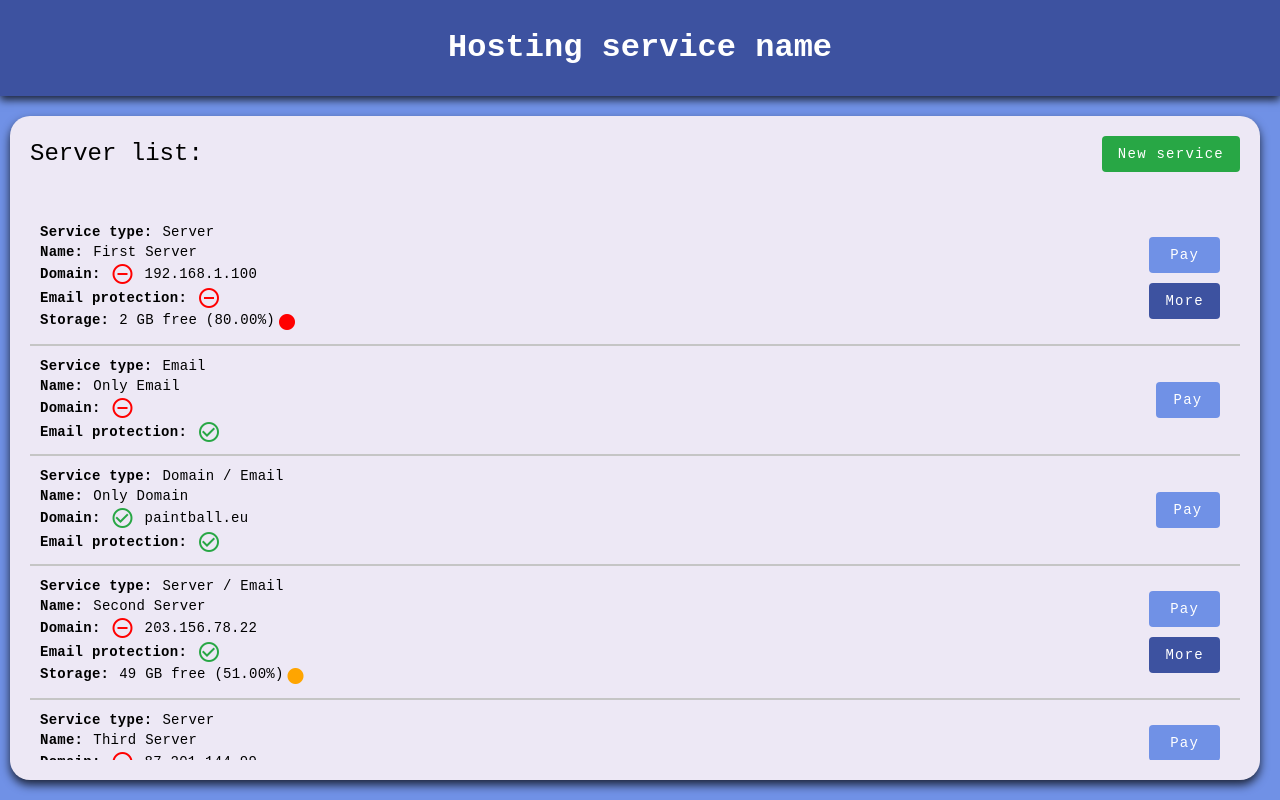
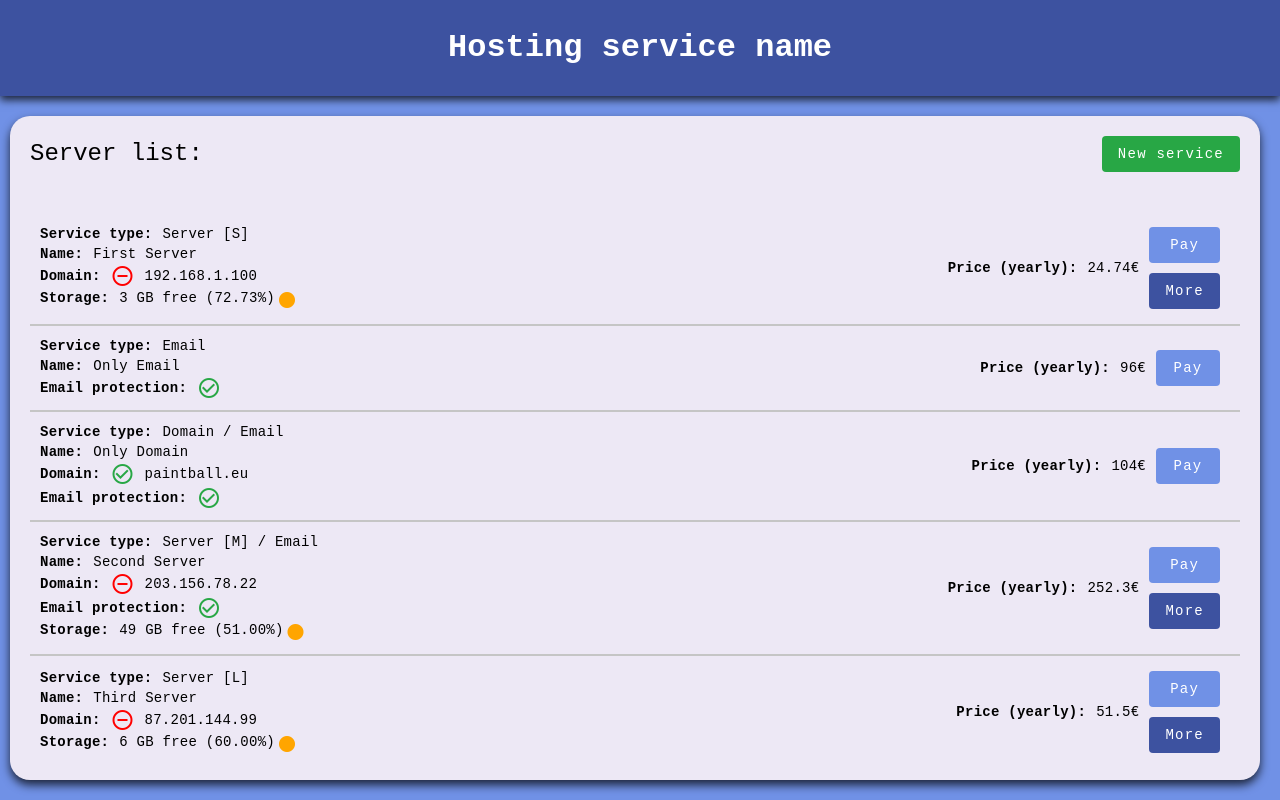
Before and after one commit to Sushilla/Hosting-service---DEMO-project, an Angular app: page / in a window 1280 px wide. Built offline with nearby package versions, Linux system fonts and the light colour scheme.

Commit message:
[FIX] Fixed positioning of price. Added enum of server pricing

```diff
--- /dev/null
+++ b/src/app/service-dashboard/Models/Enum/ServerPlanEnum.ts
@@ -0,0 +1,5 @@
+export enum ServerPlanEnum{
+    S = 0,
+    M,
+    L
+}
--- a/src/app/service-dashboard/Services/UIService/uiservice.service.ts
+++ b/src/app/service-dashboard/Services/UIService/uiservice.service.ts
@@ -8,8 +8,8 @@ export class UIServiceService {
   constructor() { }
 
   GenerateRandomIPv4Address() {
-    var address = [];
-    for (var i = 0; i < 4; i++) {
+    let address = [];
+    for (let i = 0; i < 4; i++) {
         address.push(Math.floor(Math.random() * 256));
     }
     return address.join('.');
--- a/src/app/service-dashboard/components/service-list/service-list.component.html
+++ b/src/app/service-dashboard/components/service-list/service-list.component.html
@@ -10,11 +10,13 @@
     <div *ngFor="let service of UserServiceList"
       style="border-bottom: 2px solid #c5c5c5; display: flex; justify-content: space-between; align-items: center; padding: 10px;">
 
+      <div style="display: flex; justify-content: space-between; align-items: center; flex-wrap: wrap; width: 100%;">
+
         <div>
           <span class="display">
             <p class="bold">Service type: </p>
             <p style="margin-left: 10px !important;">{{GetServiceType(service.own_server, service.own_domain,
-            service.email_protection)}}</p>
+              service.email_protection, service.server_configuration.current_server_plan)}}</p>
           </span>
 
           <span class="display">
@@ -22,7 +24,8 @@
             <p style="margin-left: 10px !important;">{{service.service_name}}</p>
           </span>
 
-        <span class="display" style="align-items: center; flex-wrap: wrap;">
+          <span *ngIf="service.own_domain || service.own_server" class="display"
+            style="align-items: center; flex-wrap: wrap;">
             <p class="display-align_center bold">Domain:
               <mat-icon [ngStyle]="{'color':service.own_domain ? '#28a745' : 'red'}"
                 style="margin: 0 10px !important;">{{service.own_domain ?
@@ -32,7 +35,7 @@
             <p>{{service.domain}}</p>
           </span>
 
-        <span class="display">
+          <span *ngIf="service.email_protection" class="display">
             <p class="display-align_center bold">Email protection:
               <mat-icon [ngStyle]="{'color':service.email_protection ? '#28a745' : 'red'}"
                 style="margin-left: 10px !important;">{{service.email_protection ?
@@ -52,6 +55,13 @@
 
         </div>
 
+        <span class="display-align_center">
+          <p class="bold">Price (yearly): </p>
+          <p style="margin-left: 10px !important;">{{CalculateYearlyPrice(service)}}€</p>
+        </span>
+
+      </div>
+
       <div style="max-width: 100px; display: flex; flex-direction: column;">
         <button mat-flat-button style="background-color: #7091e6; color: #ffffff; margin: 5px 10px">Pay</button>
         <button mat-flat-button *ngIf=" service.own_server"
--- a/src/app/service-dashboard/components/service-list/service-list.component.ts
+++ b/src/app/service-dashboard/components/service-list/service-list.component.ts
@@ -4,6 +4,8 @@ import { MatTableModule } from '@angular/material/table';
 import { UserServerList } from '../../Models/Interface/UserServerList';
 import { CommonModule } from '@angular/common';
 import { MatIconModule } from '@angular/material/icon';
+import { Pricing } from '../../Models/Interface/Pricing';
+import { ServerPlanEnum } from '../../Models/Enum/ServerPlanEnum';
 
 @Component({
   selector: 'app-service-list',
@@ -14,7 +16,10 @@ import { MatIconModule } from '@angular/material/icon';
 })
 export class ServiceListComponent {
   @Input() UserServiceList!: UserServerList[];
+  @Input() ServicePricing!: Pricing;
   @Output() ServerInformationData = new EventEmitter();
+
+  private PlanEnum = ServerPlanEnum;
 
   GetPercentageOfFreeStorage(service_data: UserServerList): number {
     return (
@@ -23,16 +28,42 @@ export class ServiceListComponent {
     );
   }
 
-  AddNewServiceModal() {}
-
-  GetServiceType(server: boolean, domain: boolean, email: boolean): string {
-    var type: string[] = [];
-    if(server)
-      type.push("Server");
-    if(domain)
-      type.push("Domain");
-    if(email)
-      type.push("Email");
+  GetServiceType(
+    server: boolean,
+    domain: boolean,
+    email: boolean,
+    plan: number
+  ): string {
+    let type: string[] = [];
+    if (server) type.push('Server [' + this.PlanEnum[plan] + ']');
+    if (domain) type.push('Domain');
+    if (email) type.push('Email');
     return type.join(' / ');
   }
+
+  CalculateYearlyPrice(service: UserServerList): number {
+    let price_yearly: number = 0;
+    // Price for yearly domain
+    if (service.own_domain) price_yearly += this.ServicePricing.domain_yearly;
+    // Price for monthly email protection
+    if (service.email_protection)
+      price_yearly += this.ServicePricing.email_protection_monthly * 12;
+    // Price for monthly server
+    if (service.own_server) {
+      price_yearly +=
+        this.ServicePricing.server_monthly[
+          service.server_configuration.current_server_plan
+        ];
+      // 10 GB are free. For more, need to pay monthly charge
+      if (service.server_configuration.storage > 10)
+        price_yearly +=
+          service.server_configuration.storage *
+          this.ServicePricing.storage_for_gb_monthly *
+          12;
+    }
+
+    return price_yearly;
+  }
+
+  AddNewServiceModal() {}
 }
--- a/src/app/service-dashboard/service-dashboard.component.html
+++ b/src/app/service-dashboard/service-dashboard.component.html
@@ -3,10 +3,10 @@
 
   <div class="container-services" style="display: flex; flex-direction: row; position: relative;">
     <app-server-resources *ngIf="SelectedService" style="width: 40%"
-      [UserPlanProperties]="ServerPlans[SelectedService.server_configuration.current_server_plan]" [UserServerProperties]="SelectedService"
-      (ClosePanel)="SelectedService = undefined"></app-server-resources>
+      [UserPlanProperties]="ServerPlans[SelectedService.server_configuration.current_server_plan]"
+      [UserServerProperties]="SelectedService" (ClosePanel)="SelectedService = undefined"></app-server-resources>
 
     <app-service-list [ngStyle]="{'width': SelectedService ? '60%' : '100%'}" [UserServiceList]="UserServersList"
-      (ServerInformationData)="SelectedService = $event"></app-service-list>
+      [ServicePricing]="PricingForService" (ServerInformationData)="SelectedService = $event"></app-service-list>
   </div>
 </div>
--- a/src/assets/data/UserProperties.json
+++ b/src/assets/data/UserProperties.json
@@ -6,7 +6,7 @@
     "own_server": true,
     "server_configuration": {
       "current_server_plan": 0,
-      "storage": 10,
+      "storage": 11,
       "used_storage": 8
     },
     "email_protection": false
```
Lines whose indentation alone changed are shown as unchanged.
